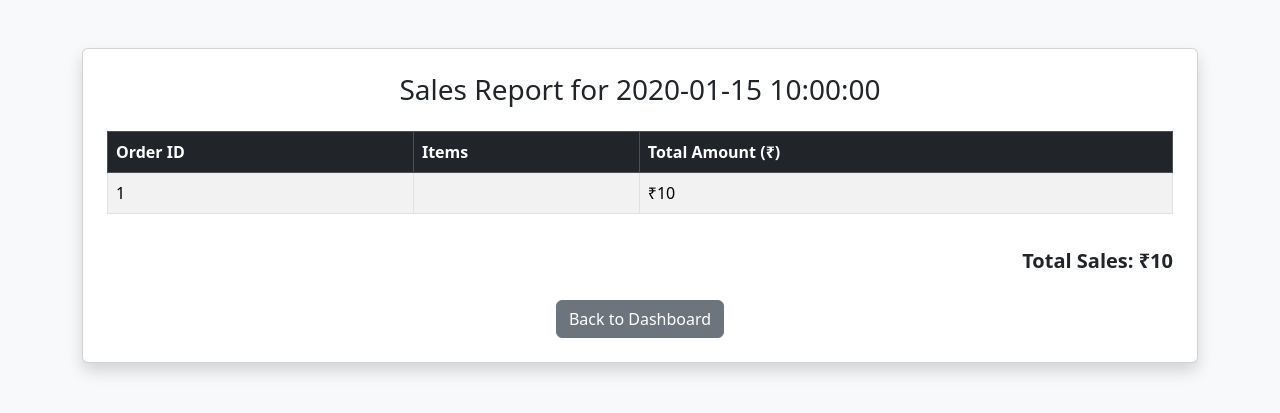
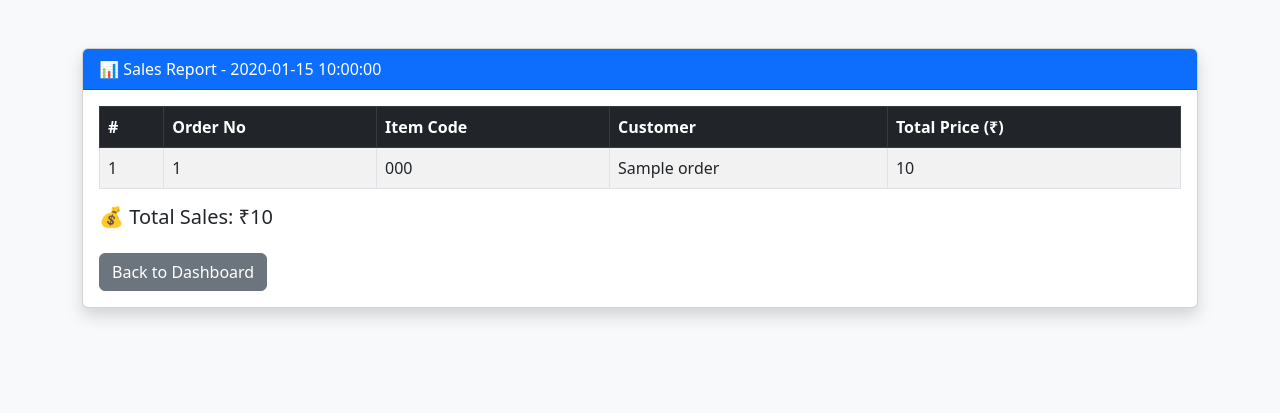
Before and after one commit to nishanth-cyber-code/food-order-app, a Flask app: template templates/sales_report.html in a window 1280 px wide. Shown: the top 413 px of the page. Run offline with Flask 3, Linux system fonts and the light colour scheme; tables that the repository leaves empty hold one stand-in row (values such as "Sample post"); the template is opened without the code that fills it: values that come from a table or form of the project are taken from there, most other values are stand-ins (such as "Sample title", 1, 10 or a date in 2020).

Commit message:
Added all final styled templates

```diff
--- a/templates/sales_report.html
+++ b/templates/sales_report.html
@@ -1,51 +1,50 @@
 <!DOCTYPE html>
-<html>
+<html lang="en">
 <head>
+    <meta charset="UTF-8">
     <title>Sales Report</title>
-    <link href="https://cdn.jsdelivr.net/npm/bootstrap@5.3.2/dist/css/bootstrap.min.css" rel="stylesheet">
+    <link href="https://cdn.jsdelivr.net/npm/bootstrap@5.3.0/dist/css/bootstrap.min.css" rel="stylesheet">
 </head>
 <body class="bg-light">
 <div class="container mt-5">
-    <div class="card shadow p-4">
-        <h3 class="text-center mb-4">Sales Report for {{ report_date }}</h3>
-        {% if orders %}
+
+    <div class="card shadow">
+        <div class="card-header bg-primary text-white">
+            📊 Sales Report - {{ report_date }}
+        </div>
+        <div class="card-body">
             <table class="table table-bordered table-striped">
                 <thead class="table-dark">
                     <tr>
-                    <th>Order ID</th>
-                    <th>Items</th>
-                    <th>Total Amount (₹)</th>
+                        <th>#</th>
+                        <th>Order No</th>
+                        <th>Item Code</th>
+                        <th>Customer</th>
+                        <th>Total Price (₹)</th>
                     </tr>
                 </thead>
                 <tbody>
                     {% for order in orders %}
                     <tr>
-                    <td>{{ order.id }}</td>
-                    <td>
-                        <ul class="mb-0">
-                            {% for item in order.items %}
-                            <li>{{ item.name }} (x{{ item.quantity }})</li>
-                            {% endfor %}
-                        </ul>
-                    </td>
-                    <td>₹{{ order.total_price }}</td>
+                        <td>{{ loop.index }}</td>
+                        <td>{{ order.order_no }}</td>
+                        <td>{{ order.item_code }}</td>
+                        <td>{{ order.customer_name }}</td>
+                        <td>{{ order.total_price }}</td>
+                    </tr>
+                    {% else %}
+                    <tr>
+                        <td colspan="5" class="text-center text-muted">No orders found for this date.</td>
                     </tr>
                     {% endfor %}
                 </tbody>
             </table>
-        <div class="text-end mt-3 fs-5">
-            <strong>Total Sales: ₹{{ total }}</strong>
-        </div>
-        {% else %}
-        <div class="alert alert-warning text-center">
-            No sales data found for this date.
-        </div>
-        {% endif %}
-        <div class="text-center mt-4">
-            <a href="/manager_dashboard" class="btn btn-secondary">Back to Dashboard</a>
+
+            <h5 class="mt-3">💰 Total Sales: ₹{{ total }}</h5>
+            <a href="/manager_dashboard" class="btn btn-secondary mt-3">Back to Dashboard</a>
         </div>
     </div>
+
 </div>
-<script src="https://cdn.jsdelivr.net/npm/bootstrap@5.3.2/dist/js/bootstrap.bundle.min.js"></script>
 </body>
 </html>
```
Also changed, not shown: templates/bill.html (+21 -37 lines). Lines whose indentation alone changed are shown as unchanged.
